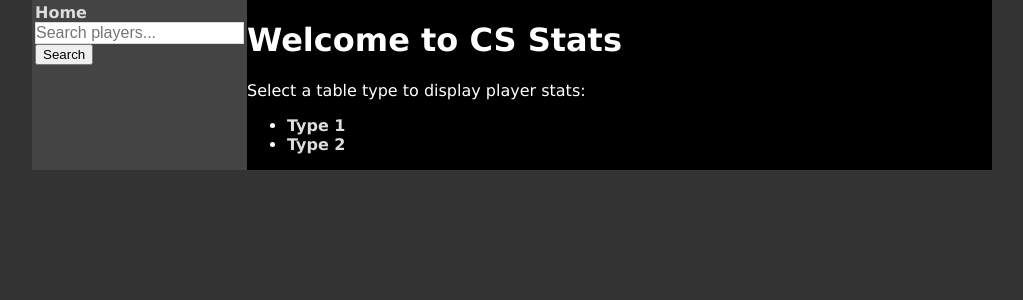
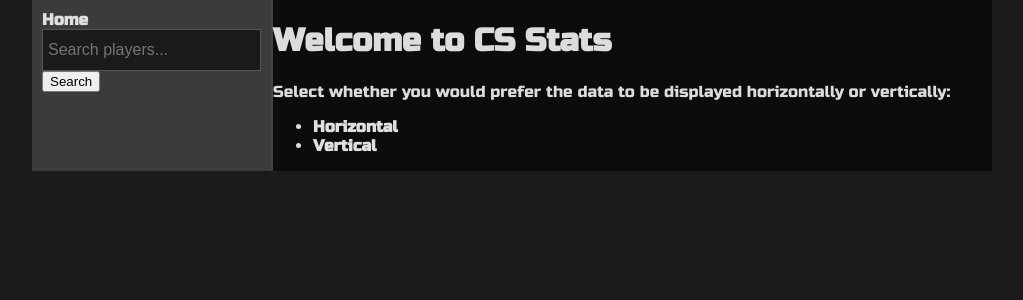
Before and after one commit to Vincent4364/Counter-Strike-Database-Assessment, a Flask app: page / in a window 1280 px wide. Shown: the top 300 px of the page, without its empty margins (128-1151 px from the left). Run offline with Flask 3, Linux system fonts and the light colour scheme.

Commit message:
Fixed bug condiontal bugs and altered css

```diff
--- a/app.py
+++ b/app.py
@@ -20,20 +20,20 @@ def render_home_page():
     return render_template('index.html')
 
 
-@app.route('/display/<table_type>')
-def render_webpages_page(table_type):
+@app.route('/display')
+def render_webpages_page():
     query = """
     SELECT rating, headshot_percentage, kd_ratio, teams_played_in, country, player_name, total_kills
     FROM player_stats
-    WHERE type = ?
     """
     connection = create_connection(DATABASE)
     cursor = connection.cursor()
-    cursor.execute(query, (table_type,))
+    cursor.execute(query)
     data_list = cursor.fetchall()
     connection.close()
 
-    return render_template('display.html', data=data_list, table_type=table_type)
+    return render_template('display.html', data=data_list)
+
 
 @app.route('/search', methods=['GET', 'POST'])
 def render_search_page():
--- a/static/styles.css
+++ b/static/styles.css
@@ -1,11 +1,13 @@
+@import url('https://fonts.googleapis.com/css2?family=Russo+One&display=swap');
+
 html {
-    background-color: #333333;
+    background-color: #1b1b1b; /* Darker background */
 }
 
 body {
-    background-color: #000000;
-    color: #ffffff;
-    font-family: 'Ubuntu', 'Lucida Grande', 'Lucida Sans Unicode', 'Geneva', 'Verdana', sans-serif;
+    background-color: #0c0c0c; /* Black background */
+    color: #dcdcdc; /* Light gray text */
+    font-family: 'Russo One', sans-serif; /* Military-style font */
     width: 75%;
     margin: auto;
     display: grid;
@@ -13,69 +15,79 @@ body {
 }
 
 header, footer {
-    background-color: #222222;
-    padding: 10px;
+    background-color: #2a2a2a; /* Dark gray background */
+    padding: 15px;
     margin: 0;
     grid-column: 1/3;
     font-weight: bolder;
+    text-transform: uppercase; /* Uppercase for a strong look */
+    border-bottom: 2px solid #444; /* Border for a tactical look */
 }
 
 nav {
-    background-color: #444444;
+    background-color: #3b3b3b; /* Slightly lighter gray */
     margin: 0;
-    padding: 3px;
+    padding: 10px; /* More padding for better click area */
+    border-right: 2px solid #444; /* Border for separation */
 }
 
 nav ul {
     list-style-type: none;
+    padding: 0;
 }
 nav ul li {
-    padding: 3px;
+    padding: 5px;
+    border-bottom: 1px solid #444; /* Border between items */
 }
 
 a {
-     color: #dddddd;
+    color: #e0e0e0; /* Light gray for links */
     text-decoration: none;
     font-weight: bold;
 }
 
 a:hover {
-     color: #ff0000;
+    color: #ff9900; /* Bright orange for hover effect */
 }
 
 main {
-     padding: 5px;
+    padding: 10px;
 }
 
 table {
-     border: 2px solid #ffffff;
+    border: 2px solid #444; /* Darker border */
     width: 100%;
     border-collapse: collapse;
+    background-color: #1a1a1a; /* Dark background */
 }
 
 th, td {
-
-     border: 1px solid #ffffff;
-     padding: 5px;
+    border: 1px solid #555; /* Border color */
+    padding: 10px; /* More padding */
 }
 
 th {
-     color: #000000;
-     background-color: #999999;
+    color: #ffffff;
+    background-color: #333333; /* Darker header */
+    text-transform: uppercase; /* Uppercase text */
 }
 
 input[type=text] {
-  padding: 0;
-  height: 20px;
+    padding: 5px; /* More padding */
+    height: 30px;
     position: relative;
     left: 0;
     outline: none;
-    border: 1px solid rgba(0, 0, 0, .15);
-    background-color: white;
+    border: 1px solid #555;
+    background-color: #1a1a1a;
+    color: #e0e0e0; /* Light text color */
     font-size: 16px;
 }
 
 .advancedSearchTextbox {
     width: 526px;
     margin-right: -4px;
+    background-color: #0c0c0c; /* Same as body */
+    border: 1px solid #444; /* Darker border */
+    color: #ffffff; /* White text */
 }
--- a/templates/index.html
+++ b/templates/index.html
@@ -2,9 +2,9 @@
 
 {% block content %}
 <h1>Welcome to CS Stats</h1>
-<p>Select a table type to display player stats:</p>
+<p>Select whether you would prefer the data to be displayed horizontally or vertically:</p>
 <ul>
-    <li><a href="{{ url_for('render_webpages_page', table_type='type1') }}">Type 1</a></li>
-    <li><a href="{{ url_for('render_webpages_page', table_type='type2') }}">Type 2</a></li>
+    <li><a href="{{ url_for('render_webpages_page', table_type='type1') }}">Horizontal</a></li>
+    <li><a href="{{ url_for('render_webpages_page', table_type='type2') }}">Vertical</a></li>
 </ul>
 {% endblock %}
```
Lines whose indentation alone changed are shown as unchanged.
